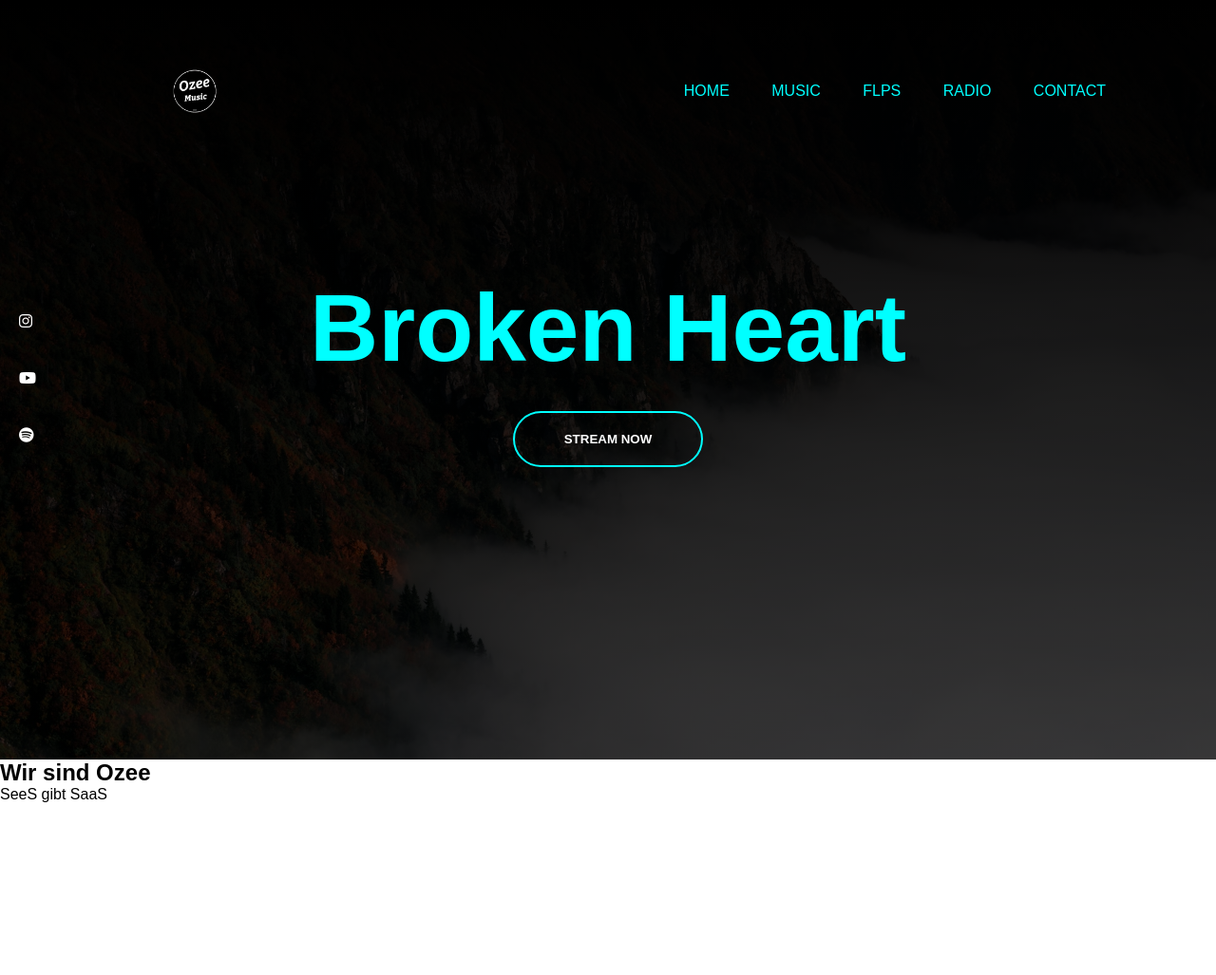
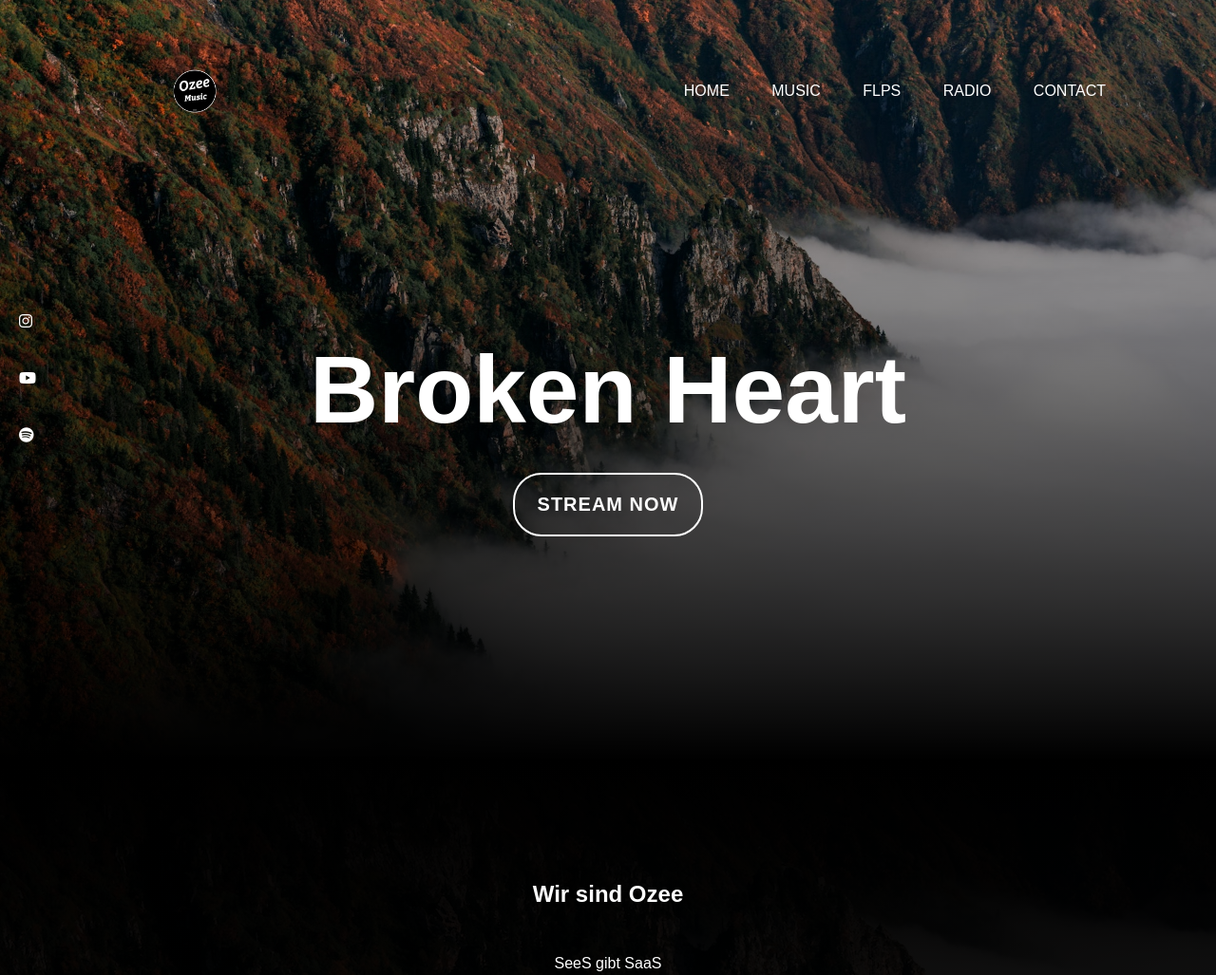
Before and after one commit to albrecfa05/web, a plain HTML site: page index.html in a window 1280 px wide. Shown: the top 1027 px of the page at 95% size. Before the commit the page ends 846 px from the top, so only its background shows below. Drawn offline with Linux system fonts and the light colour scheme.

Commit message:
Button modified, adding more Elements

```diff
--- a/index.html
+++ b/index.html
@@ -31,7 +31,7 @@
         <div class="content">
             <h1>Broken Heart</h1>
             <div>
-                <button type="button"><span></span><a href=about.html>Stream Now</a></button>
+                <button type="button" class="button"><span></span><a href=about.html>Stream Now</a></button>
 
             </div>
         </div>
@@ -44,5 +44,6 @@
     </div>
 
 
+
 </body>
 </html>
--- a/style.css
+++ b/style.css
@@ -9,7 +9,7 @@
 .banner{
     width: 100%;
     height: 100vh;
-    background-image: linear-gradient(rgba(0,0,0,150),rgba(0,0,0,0.75)),url(images/landschaft_banner.jpg);
+    background-image: linear-gradient(rgba(0,0,0,0),rgba(0,0,0,0150)),url(images/landschaft_banner.jpg);
     background-size: cover;
     background-position: center;
 }
@@ -38,7 +38,7 @@
 
 .navbar ul li a{
 text-decoration: none;
-color: aqua;
+color: white;
 text-transform: uppercase;
 }
 
@@ -46,7 +46,7 @@ text-transform: uppercase;
     content: '';
     height: 3px;
     width: 0;
-    background: #009688;
+    background: white;
     position: absolute;
     left: 0;
     bottom: -7px;
@@ -58,7 +58,7 @@ text-transform: uppercase;
 }
 
 .content{
-    color: aqua;
+    color: white;
     width: 100%;
     position: absolute;
     top: 50%;
@@ -68,10 +68,15 @@ text-transform: uppercase;
 
 .content h1{
     font-size: 100px;
-    margin-top: 10px;
+    margin-top: 20px;
+    padding-top: 10%;
 }
 
 button{
+    letter-spacing: 1px;
+    border: none;
+    outline: none;
+    /*box-shadow: 0 5px 10px rgb(231, 228, 229);*/
     width: 200px;
     padding: 20px 0;
     text-align: center;
@@ -79,16 +84,17 @@ button{
     border-radius: 30px;
     font-weight: bold;
     text-transform: uppercase;
-    border: 2px solid aqua;
+    border: 2px solid white;
     background: transparent;
     color: #fff;
     cursor: pointer;
     position: relative;
     overflow: hidden;
+    font-size: 20px;
 }
 
 span{
-    background: aqua;
+    background: #04B45F;
     height: 100%;
     width: 0%;
     border-radius: 25px;
@@ -96,15 +102,17 @@ span{
     left: 0;
     bottom: 0;
     z-index: -1;
-    transition: 0.5s;
+
 }
 
-button:hover span{
-    width: 100%;
-}
+
 
 button:hover{
-    border: 2px solid transparent;
+    border: 2px solid white;
+}
+.button:active{
+    transform: scale(0.9);
+
 }
 a{
     color: #fff;
@@ -140,7 +148,7 @@ a{
 }
 
 .instagram:hover{
-    background: #ff4800;
+    background: #E1306C;
     width: 100%;
     cursor: pointer;
 }
@@ -156,3 +164,22 @@ a{
     width: 100%;
     cursor: pointer;
 }
+.about{
+    width: 100%;
+    height: 100vh;
+    background-image: linear-gradient(rgba(0,0,0,150),rgba(0,0,0,0.75)),url(images/landschaft_banner.jpg);
+
+    background-position: center;
+}
+.about h2{
+    color: white;
+    text-align: center;
+    padding-top: 10%;
+
+
+}
+.about p{
+    color: white;
+    text-align: center;
+    padding-top: 50;
+}
```
